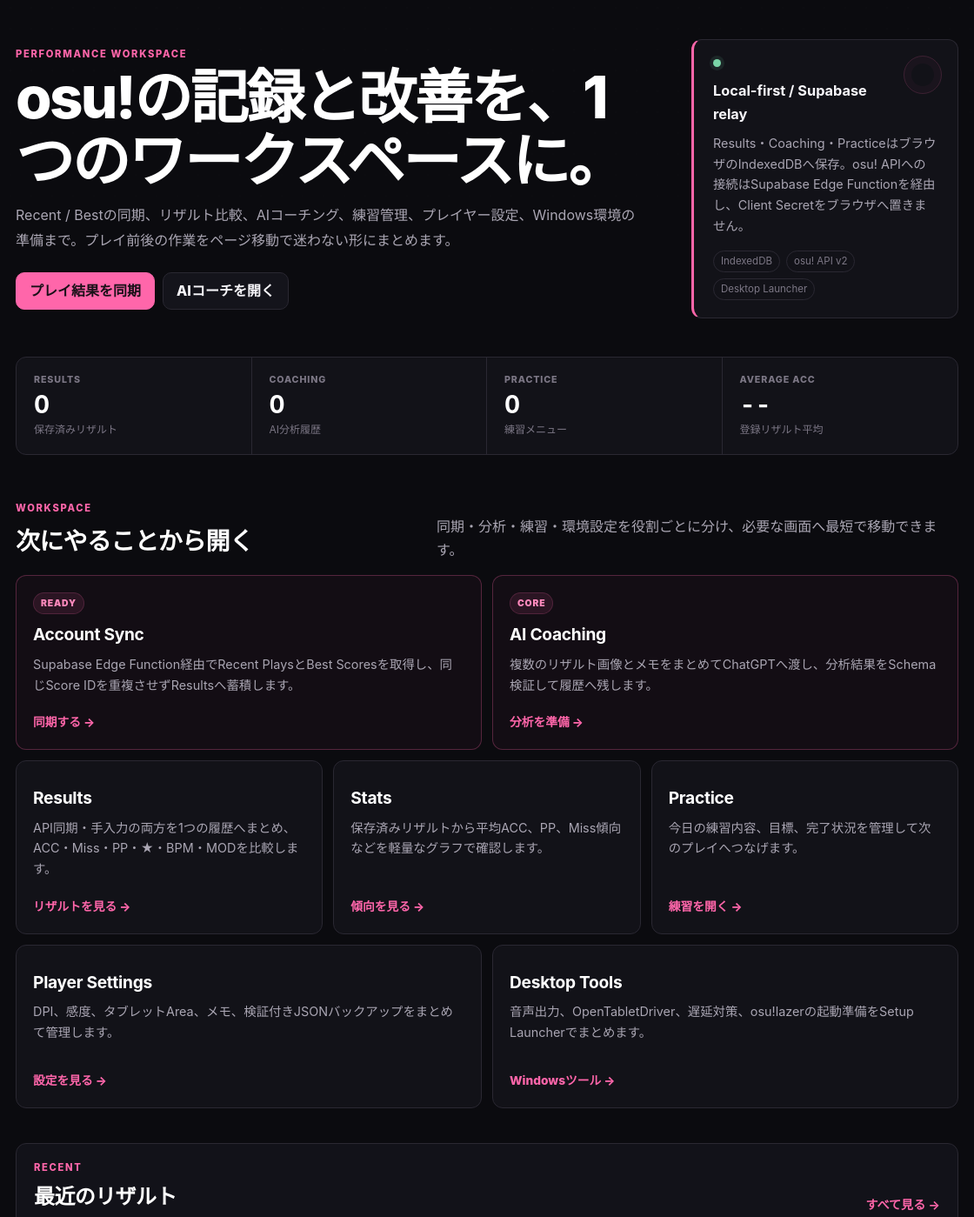
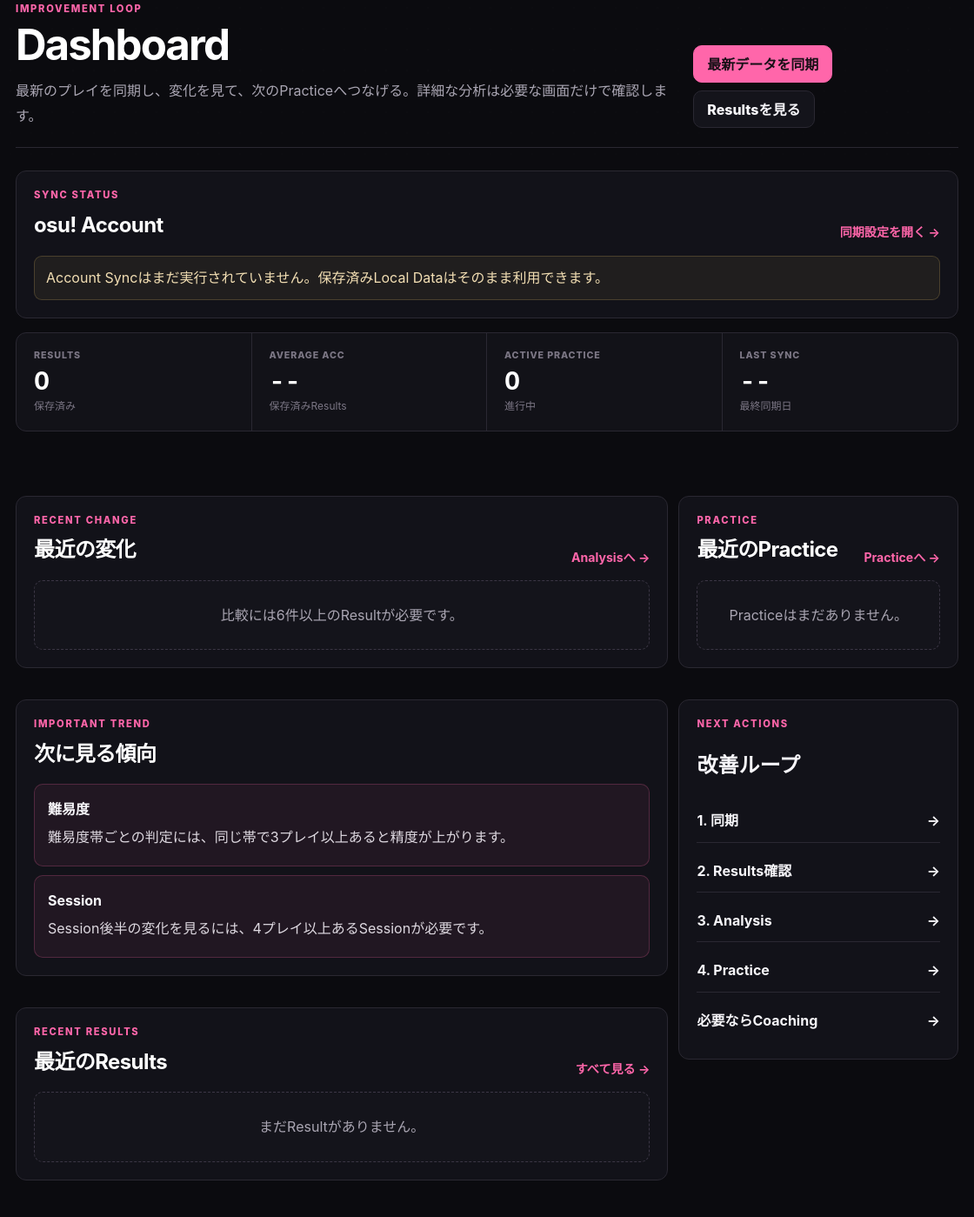
Before and after one commit to EliteMay/osu-hub, an Electron app: page index.html in a window 1120 px wide. Shown: the part 99-1498 px from the top of the page at 87% size. Drawn offline with Linux system fonts and the light colour scheme.

Commit message:
feat: make dashboard the improvement-loop entry

```diff
--- a/index.html
+++ b/index.html
@@ -4,81 +4,49 @@
   <meta charset="utf-8">
   <meta name="viewport" content="width=device-width, initial-scale=1">
   <meta name="theme-color" content="#0b0b0f">
-  <meta name="description" content="osu!のリザルト同期、AIコーチング、練習管理、統計、設定、Desktop Toolsをまとめた個人向けHub。">
-  <title>osu! Hub</title>
+  <meta name="description" content="osu!の同期、Results分析、Practice、AI Coachingをつなげる個人向け改善Dashboard。">
+  <title>Dashboard | osu! Hub</title>
   <link rel="stylesheet" href="./css/styles.css">
+  <link rel="stylesheet" href="./css/workspace.css" data-workspace-styles>
 </head>
 <body data-page="home">
 <header class="topbar">
   <a class="brand" href="./index.html"><span class="brand-mark">osu!</span><span>Hub</span></a>
   <nav class="nav" aria-label="メインナビゲーション">
-      <a href="./pages/account.html">Account Sync</a>
-      <a href="./pages/coaching.html">AI Coach</a>
-      <a href="./pages/results.html">Results</a>
-      <a href="./pages/practice.html">Practice</a>
-      <a href="./pages/stats.html">Stats</a>
-      <a href="./pages/settings.html">Settings</a>
-      <a href="./pages/tools.html">Desktop Tools</a>
+    <a class="active" aria-current="page" href="./index.html">Dashboard</a><a href="./pages/results.html">Results</a><a href="./pages/stats.html">Analysis</a><a href="./pages/practice.html">Practice</a><a href="./pages/coaching.html">Coaching</a><span class="nav-separator" aria-hidden="true"></span><a href="./pages/tools.html">Tools</a><a href="./pages/settings.html">Settings</a>
   </nav>
 </header>
-
 <main class="container">
-    <section class="hero">
-      <div>
-        <p class="eyebrow">performance workspace</p>
-        <h1>osu!の記録と改善を、1つのワークスペースに。</h1>
-        <p class="lead">Recent / Bestの同期、リザルト比較、AIコーチング、練習管理、プレイヤー設定、Windows環境の準備まで。プレイ前後の作業をページ移動で迷わない形にまとめます。</p>
-        <div class="hero-actions">
-          <a class="button primary" href="./pages/account.html">プレイ結果を同期</a>
-          <a class="button ghost" href="./pages/coaching.html">AIコーチを開く</a>
+  <section class="page-head">
+    <div><p class="eyebrow">improvement loop</p><h1>Dashboard</h1><p class="lead">最新のプレイを同期し、変化を見て、次のPracticeへつなげる。詳細な分析は必要な画面だけで確認します。</p></div>
+    <div class="actions"><a class="button primary" href="./pages/account.html">最新データを同期</a><a class="button ghost" href="./pages/results.html">Resultsを見る</a></div>
+  </section>
+  <section class="panel flat dashboard-sync-panel">
+    <div class="panel-title"><div><p class="eyebrow">sync status</p><h2>osu! Account</h2></div><a href="./pages/account.html">同期設定を開く →</a></div>
+    <div id="dashboardSyncStatus" class="notice" role="status">保存済み同期情報を確認しています。</div>
+  </section>
+  <section class="metric-grid" aria-label="Dashboard概要">
+    <article class="metric"><span>Results</span><strong id="dashboardResultCount">0</strong><small>保存済み</small></article>
+    <article class="metric"><span>Average ACC</span><strong id="dashboardAvgAcc">--</strong><small>保存済みResults</small></article>
+    <article class="metric"><span>Active Practice</span><strong id="dashboardActivePractice">0</strong><small>進行中</small></article>
+    <article class="metric"><span>Last Sync</span><strong id="dashboardLastSync">--</strong><small>最終同期日</small></article>
+  </section>
+  <div class="dashboard-grid">
+    <section class="stack">
+      <section class="panel flat"><div class="panel-title"><div><p class="eyebrow">recent change</p><h2>最近の変化</h2></div><a href="./pages/stats.html">Analysisへ →</a></div><div id="dashboardChange" class="list-empty">比較できるResultを確認しています。</div></section>
+      <section class="panel flat"><div class="panel-title"><div><p class="eyebrow">important trend</p><h2>次に見る傾向</h2></div></div><div id="dashboardTrend" class="list-empty">分析に必要なデータを確認しています。</div></section>
+      <section class="panel flat"><div class="panel-title"><div><p class="eyebrow">recent results</p><h2>最近のResults</h2></div><a href="./pages/results.html">すべて見る →</a></div><div id="dashboardRecent" class="list-empty">まだResultがありません。</div></section>
+    </section>
+    <aside class="stack">
+      <section class="panel flat"><div class="panel-title"><div><p class="eyebrow">practice</p><h2>最近のPractice</h2></div><a href="./pages/practice.html">Practiceへ →</a></div><div id="dashboardPractice" class="list-empty">Practiceはまだありません。</div></section>
+      <section class="panel flat"><p class="eyebrow">next actions</p><h2>改善ループ</h2><div class="next-actions"><a href="./pages/account.html"><span>1. 同期</span><span>→</span></a><a href="./pages/results.html"><span>2. Results確認</span><span>→</span></a><a href="./pages/stats.html"><span>3. Analysis</span><span>→</span></a><a href="./pages/practice.html"><span>4. Practice</span><span>→</span></a><a href="./pages/coaching.html"><span>必要ならCoaching</span><span>→</span></a></div></section>
+    </aside>
   </div>
-      </div>
-      <div class="hero-panel">
-        <div class="status-dot" aria-hidden="true"></div>
-        <strong>Local-first / Supabase relay</strong>
-        <p>Results・Coaching・PracticeはブラウザのIndexedDBへ保存。osu! APIへの接続はSupabase Edge Functionを経由し、Client Secretをブラウザへ置きません。</p>
-        <div class="hero-meta" aria-label="構成">
-          <span>IndexedDB</span><span>osu! API v2</span><span>Desktop Launcher</span>
-        </div>
-      </div>
-    </section>
-
-    <section class="metric-grid" aria-label="保存データ概要">
-      <article class="metric"><span>Results</span><strong id="homeResultCount">0</strong><small>保存済みリザルト</small></article>
-      <article class="metric"><span>Coaching</span><strong id="homeCoachingCount">0</strong><small>AI分析履歴</small></article>
-      <article class="metric"><span>Practice</span><strong id="homePracticeCount">0</strong><small>練習メニュー</small></article>
-      <article class="metric"><span>Average ACC</span><strong id="homeAverageAcc">--</strong><small>登録リザルト平均</small></article>
-    </section>
-
-    <section class="section-head">
-      <div><p class="eyebrow">workspace</p><h2>次にやることから開く</h2></div>
-      <p>同期・分析・練習・環境設定を役割ごとに分け、必要な画面へ最短で移動できます。</p>
-    </section>
-
-    <section class="feature-grid">
-      <a class="feature-card featured" href="./pages/account.html">
-        <span class="badge" data-account-sync-badge>SETUP REQUIRED</span>
-        <h3>Account Sync</h3>
-        <p>Supabase Edge Function経由でRecent PlaysとBest Scoresを取得し、同じScore IDを重複させずResultsへ蓄積します。</p>
-        <span class="card-link" data-account-sync-cta>設定する →</span>
-      </a>
-      <a class="feature-card featured" href="./pages/coaching.html"><span class="badge">CORE</span><h3>AI Coaching</h3><p>複数のリザルト画像とメモをまとめてChatGPTへ渡し、分析結果をSchema検証して履歴へ残します。</p><span class="card-link">分析を準備 →</span></a>
-      <a class="feature-card" href="./pages/results.html"><h3>Results</h3><p>API同期・手入力の両方を1つの履歴へまとめ、ACC・Miss・PP・★・BPM・MODを比較します。</p><span class="card-link">リザルトを見る →</span></a>
-      <a class="feature-card" href="./pages/stats.html"><h3>Stats</h3><p>保存済みリザルトから平均ACC、PP、Miss傾向などを軽量なグラフで確認します。</p><span class="card-link">傾向を見る →</span></a>
-      <a class="feature-card" href="./pages/practice.html"><h3>Practice</h3><p>今日の練習内容、目標、完了状況を管理して次のプレイへつなげます。</p><span class="card-link">練習を開く →</span></a>
-      <a class="feature-card" href="./pages/settings.html"><h3>Player Settings</h3><p>DPI、感度、タブレットArea、メモ、検証付きJSONバックアップをまとめて管理します。</p><span class="card-link">設定を見る →</span></a>
-      <a class="feature-card" href="./pages/tools.html"><h3>Desktop Tools</h3><p>音声出力、OpenTabletDriver、遅延対策、osu!lazerの起動準備をSetup Launcherでまとめます。</p><span class="card-link">Windowsツール →</span></a>
-    </section>
-
-    <section class="panel recent-panel">
-      <div class="panel-title"><div><p class="eyebrow">recent</p><h2>最近のリザルト</h2></div><a href="./pages/results.html">すべて見る →</a></div>
-      <div id="homeRecentResults" class="list-empty">まだリザルトがありません。Account SyncまたはResultsから追加できます。</div>
-    </section>
 </main>
-
-  <footer class="footer"><span>osu! Hub <strong data-site-version></strong></span><span>Local-first data / secrets stay out of GitHub Pages.</span></footer>
+<footer class="footer"><span>osu! Hub <strong data-site-version></strong></span><span>Local-first improvement workspace.</span></footer>
 <script src="./js/storage.js"></script>
-  <script src="./js/app.js"></script>
+<script src="./js/workspace.js"></script>
+<script src="./js/dashboard.js"></script>
 <script src="./js/site-meta.js"></script>
 </body>
 </html>
```
Lines whose indentation alone changed are shown as unchanged.
